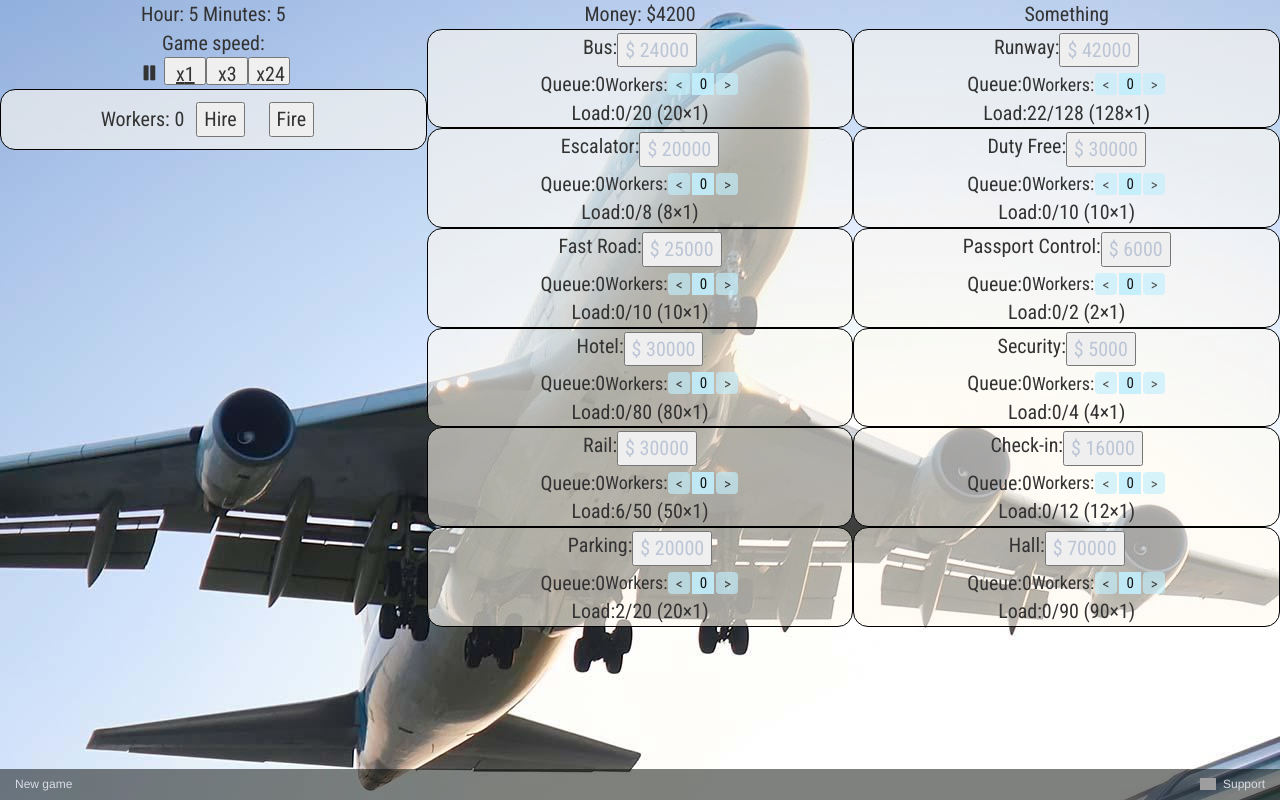
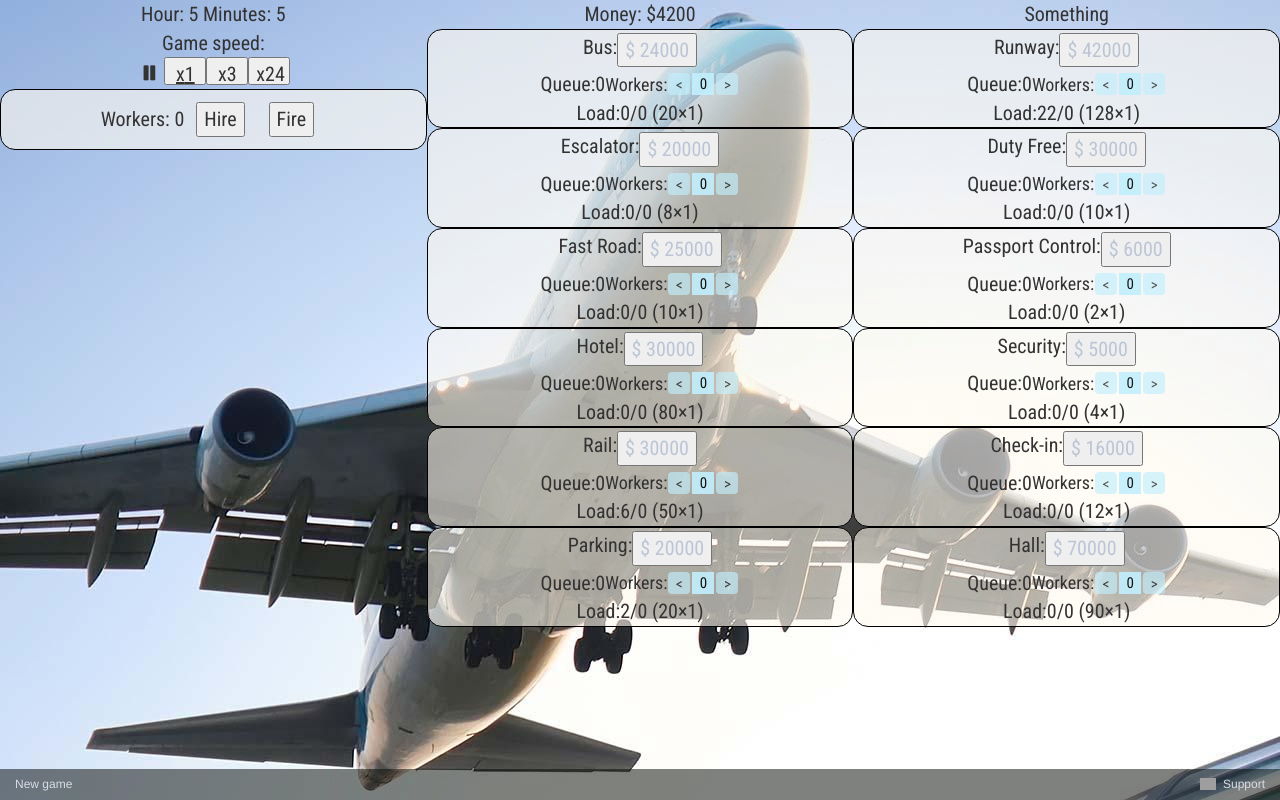
Before and after one commit to gapak/airport-simulator, a React (Create React App) app: page / in a window 1280 px wide. Built offline with nearby package versions, Linux system fonts and the light colour scheme; grey boxes are pictures that could not be loaded.

Commit message:
Make workers affect on bandwidth

```diff
--- a/src/App.js
+++ b/src/App.js
@@ -18,6 +18,7 @@ import Helpers from "./game/Helpers";
 
 import {isEnough, chargeCost} from './bdcgin/Gin';
 import {constructions} from './gamedata/constructions';
+import {constructionBandwidthWithWorkers} from './gamedata/constructions';
 import {workersActions} from './gamedata/workers';
 
 class App extends Component {
@@ -108,7 +109,7 @@ class App extends Component {
                         <div className="flex-element">
                             Load:
                             {state.processing[item.key].length}/
-                            { item.bandwidth * state.constructions[item.key] } (
+                            { constructionBandwidthWithWorkers(state, item.key) } (
                             { item.bandwidth }×{ state.constructions[item.key] })
                         </div>
                     </div>
--- a/src/gamedata/constructions.js
+++ b/src/gamedata/constructions.js
@@ -3,10 +3,34 @@ import _ from 'lodash';
 
 import { move } from "./passengers";
 
+
 const buy = (state, item_key) => {
     console.log('buy', item_key);
     state.constructions[item_key]++;
     return state;
+};
+
+export const constructionBandwidthWithWorkers = (state, item_key) => {
+    const defaultBandwidth = constructions[item_key].bandwidth * state.constructions[item_key];
+    const workersNumber = state.workersInConstruction[item_key];
+
+    if (workersNumber < 1) {
+        return 0;
+    }
+
+    if (workersNumber < state.constructions[item_key]) {
+        return constructions[item_key].bandwidth * workersNumber;
+    }
+
+    if (workersNumber === state.constructions[item_key]) {
+        return defaultBandwidth;
+    }
+
+    else {
+        let sqrt = Math.sqrt(workersNumber - state.constructions[item_key]);
+        let bonus = sqrt === 1 ? 0.5 : sqrt
+        return Math.floor(defaultBandwidth * bonus + defaultBandwidth);
+    }
 };
 
 /* Balance:
```
